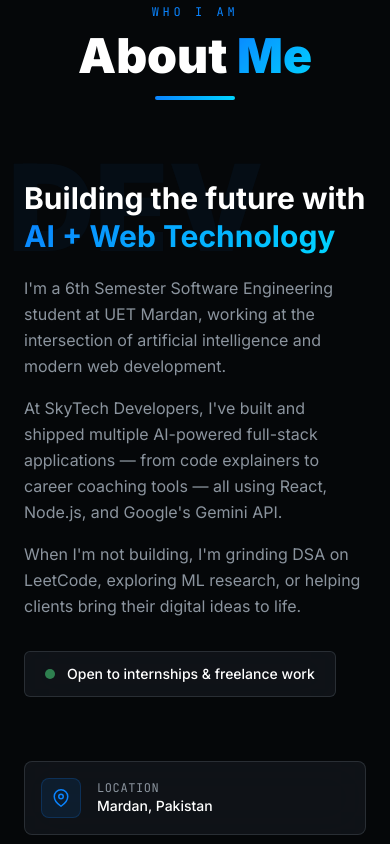
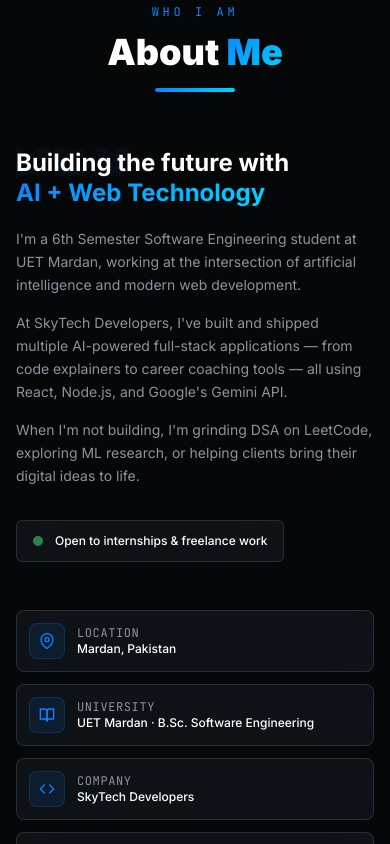
Before and after one commit to humaisali/HumaisA.-Portfolio, a React (Vite) app: page / in a window 390 px wide. Shown: the part 960-1804 px from the top of the page. Built offline with nearby package versions, Linux system fonts and the light colour scheme.

Commit message:
Make About  section Responsive

```diff
--- a/src/components/About.jsx
+++ b/src/components/About.jsx
@@ -5,21 +5,21 @@
 export default function About() {
   return (
     <section id="about" className="section relative z-10">
-      <div className="max-w-7xl mx-auto px-6 lg:px-12">
+      <div className="max-w-7xl mx-auto px-4 sm:px-6 lg:px-12">
 
         <motion.div
           initial={{ opacity: 0, y: 30 }}
           whileInView={{ opacity: 1, y: 0 }}
           transition={{ duration: 0.7 }}
           viewport={{ once: true }}
-          className="flex flex-col items-center mb-20"
+          className="flex flex-col items-center mb-14 sm:mb-20"
         >
           <span className="text-[#0A84FF] font-mono text-xs tracking-[0.3em] uppercase mb-3">Who I am</span>
-          <h2 className="text-5xl font-black text-white">About <span className="gradient-text">Me</span></h2>
+          <h2 className="text-4xl sm:text-5xl font-black text-white">About <span className="gradient-text">Me</span></h2>
           <div className="w-20 h-1 rounded-full mt-4" style={{ background: "linear-gradient(90deg, #0A84FF, #00D4FF)" }} />
         </motion.div>
 
-        <div className="grid lg:grid-cols-2 gap-16 items-center">
+        <div className="grid lg:grid-cols-2 gap-12 lg:gap-16 items-center">
 
           {/* Left */}
           <motion.div
@@ -28,30 +28,31 @@
             transition={{ duration: 0.7 }}
             viewport={{ once: true }}
           >
-            <div className="relative">
-              <div className="absolute -top-8 -left-4 text-[120px] font-black text-[#0A84FF]/5 select-none leading-none">
+            {/* Watermark — clipped so it never bleeds outside the container */}
+            <div className="relative overflow-hidden">
+              <div className="absolute -top-6 -left-2 text-[clamp(60px,15vw,120px)] font-black text-[#0A84FF]/5 select-none leading-none pointer-events-none">
                 DEV
               </div>
-              <h3 className="relative text-3xl font-bold text-white mb-5 leading-tight">
+              <h3 className="relative text-2xl sm:text-3xl font-bold text-white mb-5 leading-tight">
                 Building the future with<br />
                 <span className="gradient-text">AI + Web Technology</span>
               </h3>
-              <p className="text-[#8B949E] leading-relaxed mb-4 text-base">
+              <p className="text-[#8B949E] leading-relaxed mb-4 text-sm sm:text-base">
                 I'm a {personalInfo.semester} Software Engineering student at {personalInfo.university},
                 working at the intersection of artificial intelligence and modern web development.
               </p>
-              <p className="text-[#8B949E] leading-relaxed mb-4 text-base">
+              <p className="text-[#8B949E] leading-relaxed mb-4 text-sm sm:text-base">
                 At SkyTech Developers, I've built and shipped multiple AI-powered full-stack applications —
                 from code explainers to career coaching tools — all using React, Node.js, and Google's Gemini API.
               </p>
-              <p className="text-[#8B949E] leading-relaxed mb-8 text-base">
+              <p className="text-[#8B949E] leading-relaxed mb-8 text-sm sm:text-base">
                 When I'm not building, I'm grinding DSA on LeetCode, exploring ML research, or
                 helping clients bring their digital ideas to life.
               </p>
 
-              <div className="inline-flex items-center gap-3 px-5 py-3 rounded-md glass border border-[#0A84FF]/20">
-                <span className="w-2.5 h-2.5 rounded-full bg-green-400 animate-pulse" />
-                <span className="text-white text-sm font-medium">Open to internships & freelance work</span>
+              <div className="inline-flex items-center gap-3 px-4 sm:px-5 py-3 rounded-md glass border border-[#0A84FF]/20">
+                <span className="w-2.5 h-2.5 rounded-full bg-green-400 animate-pulse flex-shrink-0" />
+                <span className="text-white text-xs sm:text-sm font-medium">Open to internships & freelance work</span>
               </div>
             </div>
           </motion.div>
@@ -62,7 +63,7 @@
             whileInView={{ opacity: 1, x: 0 }}
             transition={{ duration: 0.7 }}
             viewport={{ once: true }}
-            className="flex flex-col gap-4"
+            className="flex flex-col gap-3 sm:gap-4"
           >
             {[
               { icon: FiMapPin,    label: "Location",   value: personalInfo.location },
@@ -80,14 +81,14 @@
                   transition={{ duration: 0.4, delay: i * 0.08 }}
                   viewport={{ once: true }}
                   whileHover={{ x: 6 }}
-                  className="flex items-center gap-4 p-4 rounded-lg glass border border-[#30363D]/50 hover:border-[#0A84FF]/30 transition-all duration-300"
+                  className="flex items-center gap-3 sm:gap-4 p-3 sm:p-4 rounded-lg glass border border-[#30363D]/50 hover:border-[#0A84FF]/30 transition-all duration-300"
                 >
-                  <div className="w-10 h-10 rounded-lg flex items-center justify-center flex-shrink-0 bg-[#0A84FF]/10 border border-[#0A84FF]/20">
-                    <Icon size={18} className="text-[#0A84FF]" />
+                  <div className="w-9 h-9 sm:w-10 sm:h-10 rounded-lg flex items-center justify-center flex-shrink-0 bg-[#0A84FF]/10 border border-[#0A84FF]/20">
+                    <Icon size={16} className="text-[#0A84FF]" />
                   </div>
-                  <div>
+                  <div className="min-w-0">
                     <p className="text-[#8B949E] text-xs font-mono uppercase tracking-wider">{item.label}</p>
-                    <p className="text-white font-medium text-sm">{item.value}</p>
+                    <p className="text-white font-medium text-xs sm:text-sm truncate">{item.value}</p>
                   </div>
                 </motion.div>
               );
```
